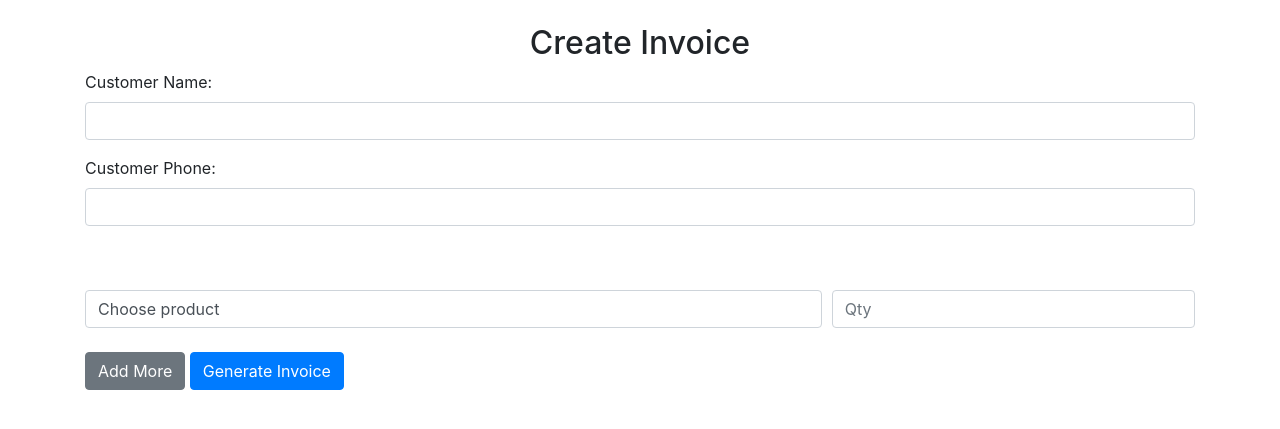
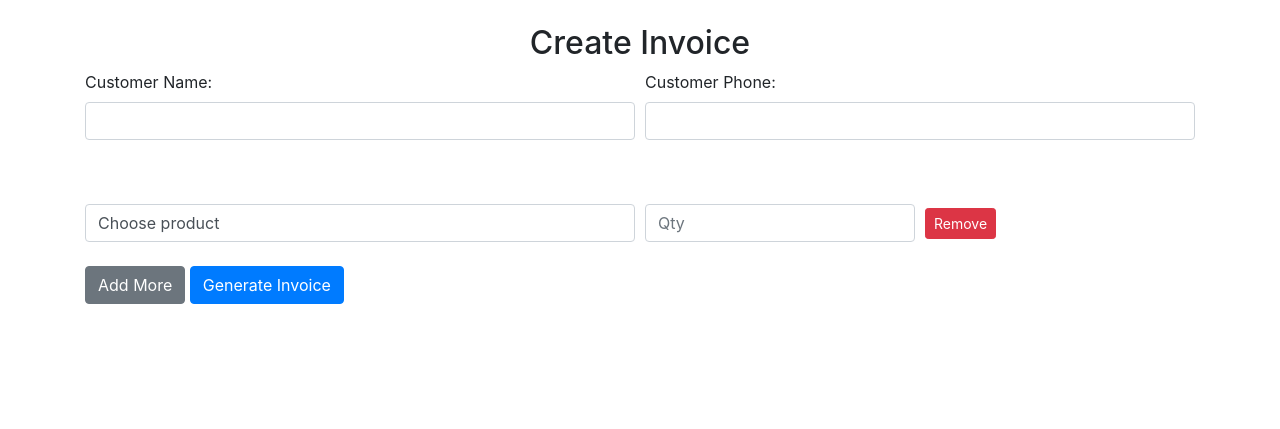
Before and after one commit to Sananta-0902/BMS_py, a Flask app: template templates/create_invoice.html in a window 1280 px wide. Shown: the part 76-505 px from the top of the page. Run offline with Flask 3, Linux system fonts and the light colour scheme; the template is opened without the code that fills it, so the values that code supplies are empty; some libraries are stand-ins or nearby versions.

Commit message:
Refactor create_invoice.html: enhance form layout and add remove row functionality

```diff
--- a/app.py
+++ b/app.py
@@ -43,7 +43,7 @@ def admin_page():
 
     return render_template('admin.html')
 
-@app.route('/manage_products', methods=['GET', 'POST'])
+
 def manage_products():
     if 'user' not in session:
         return redirect(url_for('login'))
--- a/templates/create_invoice.html
+++ b/templates/create_invoice.html
@@ -28,18 +28,20 @@
     <div class="container mt-4">
         <h2 class="text-center">Create Invoice</h2>
         <form method="POST">
-            <div class="form-group">
+            <div class="form-row">
+                <div class="form-group col-md-6">
                     <label for="customer_name">Customer Name:</label>
                     <input type="text" id="customer_name" name="customer_name" class="form-control" required>
                 </div>
-            <div class="form-group">
+                <div class="form-group col-md-6">
                     <label for="customer_phone">Customer Phone:</label>
                     <input type="text" id="customer_phone" name="customer_phone" class="form-control" required>
+                </div>
             </div>
 <br><br>
             <div id="products">
                 <div class="form-row product-row mb-2">
-                    <div class="col-md-8">
+                    <div class="col-md-6">
                         <select name="product_id" class="form-control" required>
                             <option value="" disabled selected>Choose product</option>
                             {% for product in products %}
@@ -47,8 +49,11 @@
                             {% endfor %}
                         </select>
                     </div>
-                    <div class="col-md-4">
+                    <div class="col-md-3">
                         <input type="number" name="quantity" class="form-control" min="1" placeholder="Qty" required>
+                    </div>
+                    <div class="col-md-3 d-flex align-items-center">
+                        <button type="button" class="btn btn-danger btn-sm" onclick="removeRow(this)">Remove</button>
                     </div>
                 </div>
             </div>
@@ -58,17 +63,27 @@
         </form>
     </div>
 
-    <!-- JavaScript for Add More functionality -->
+    <!-- JavaScript for Add/Remove Row -->
     <script>
         function addRow() {
-            let row = document.querySelector('.product-row').cloneNode(true);
-            row.querySelector('input[name="quantity"]').value = '';
-            row.querySelector('select[name="product_id"]').selectedIndex = 0;
-            document.getElementById('products').appendChild(row);
+            let originalRow = document.querySelector('.product-row');
+            let newRow = originalRow.cloneNode(true);
+
+            newRow.querySelector('input[name="quantity"]').value = '';
+            newRow.querySelector('select[name="product_id"]').selectedIndex = 0;
+
+            document.getElementById('products').appendChild(newRow);
+        }
+
+        function removeRow(button) {
+            let rows = document.querySelectorAll('.product-row');
+            if (rows.length > 1) {
+                button.closest('.product-row').remove();
+            }
         }
     </script>
 
-    <!-- Required JS for Bootstrap 4 navbar to work -->
+    <!-- Bootstrap JS -->
     <script src="https://code.jquery.com/jquery-3.5.1.slim.min.js"></script>
     <script src="https://cdn.jsdelivr.net/npm/bootstrap@4.5.2/dist/js/bootstrap.bundle.min.js"></script>
 </body>
```
Lines whose indentation alone changed are shown as unchanged.
